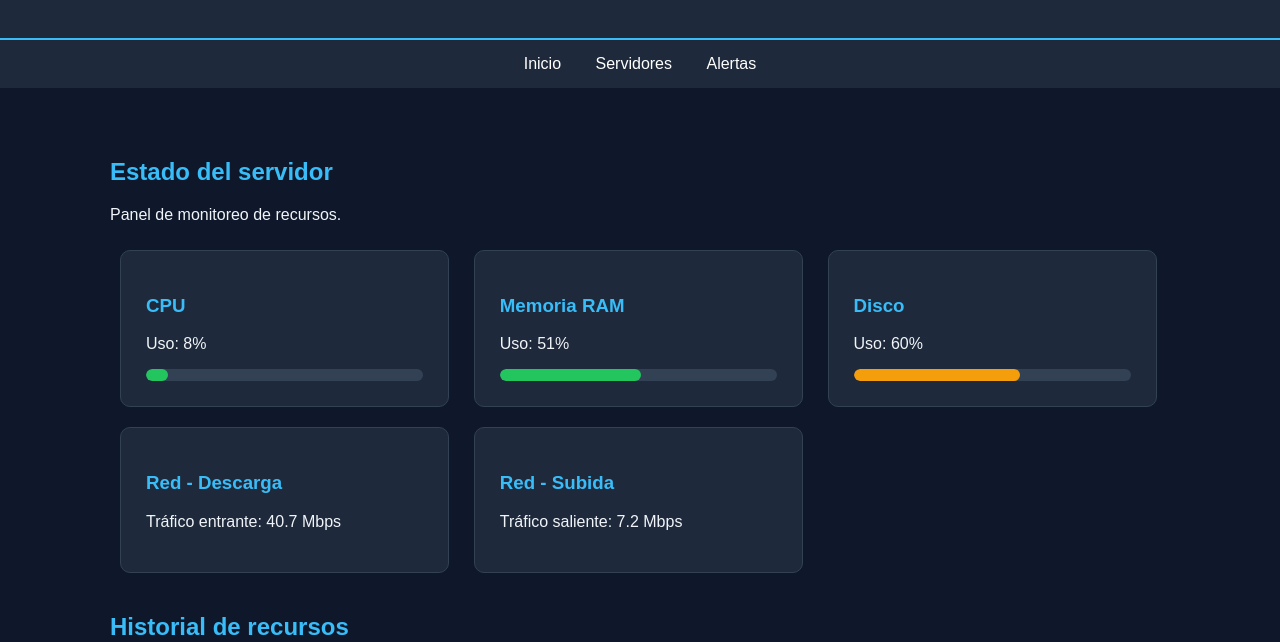
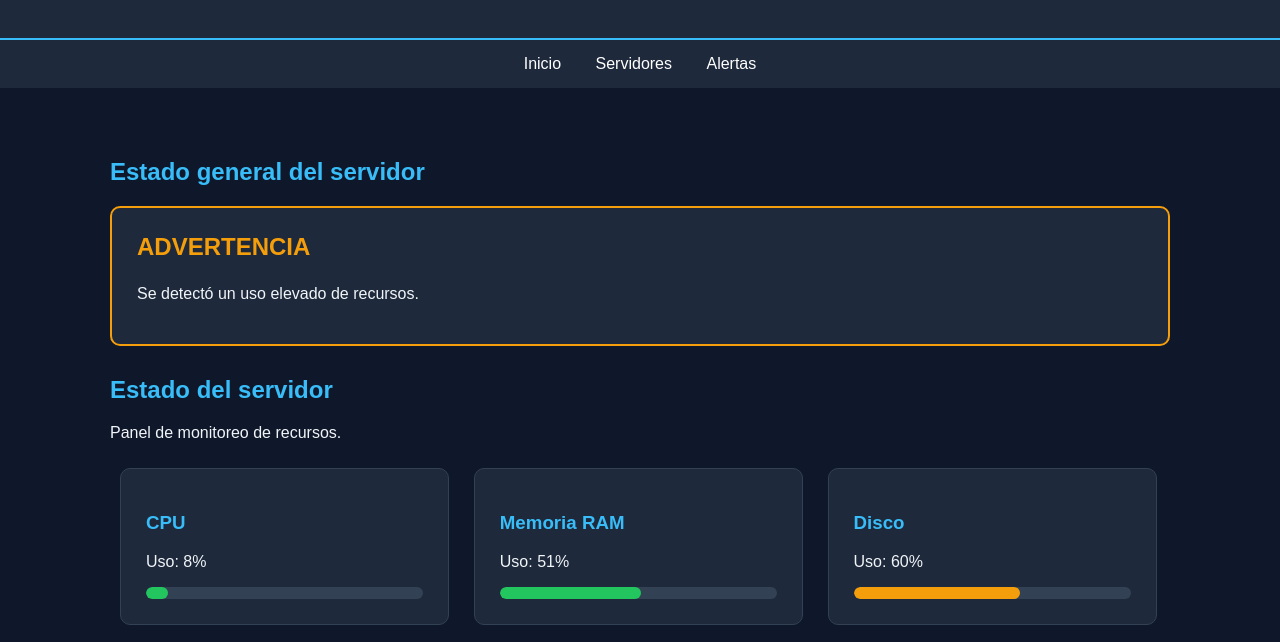
Before and after one commit to frxxn-linuxadmin/linuxguard-noc, a plain HTML site: page frontend/index.html in a window 1280 px wide. Shown: the part 99-741 px from the top of the page. Drawn offline with Linux system fonts and the light colour scheme.

Commit message:
Agregar indicador de estado general del servidor

```diff
--- a/frontend/css/style.css
+++ b/frontend/css/style.css
@@ -348,3 +348,42 @@ footer {
         max-width: 100%;
     }
 }
+
+/* Estado general del servidor */
+
+#panel-estado {
+    padding: 25px;
+    border-radius: 10px;
+    border: 2px solid;
+    background-color: #1e293b;
+    transition: border-color 0.3s ease;
+}
+
+#panel-estado h3 {
+    margin-top: 0;
+    font-size: 24px;
+}
+
+.estado-normal {
+    border-color: #22c55e !important;
+}
+
+.estado-normal h3 {
+    color: #22c55e;
+}
+
+.estado-advertencia {
+    border-color: #f59e0b !important;
+}
+
+.estado-advertencia h3 {
+    color: #f59e0b;
+}
+
+.estado-critico {
+    border-color: #ef4444 !important;
+}
+
+.estado-critico h3 {
+    color: #ef4444;
+}
--- a/frontend/index.html
+++ b/frontend/index.html
@@ -21,6 +21,20 @@
     </nav>
 
     <main id="inicio">
+
+        <section id="estado-general">
+                <h2>Estado general del servidor</h2>
+
+            <div id="panel-estado" class="estado-normal">
+                <h3 id="texto-estado">NORMAL</h3>
+
+                <p id="descripcion-estado">
+                    Verificando el estado de los recursos...
+                </p>
+            </div>
+        </section>
+
+
         <section id="servidores">
             <h2>Estado del servidor</h2>
             <p>Panel de monitoreo de recursos.</p>
--- a/frontend/js/app.js
+++ b/frontend/js/app.js
@@ -147,6 +147,36 @@ function agregarAlerta(mensaje, tipo) {
     lista.appendChild(alerta);
 }
 
+
+function actualizarEstadoGeneral(cpu, ram, disco) {
+    const panel = document.getElementById("panel-estado");
+    const texto = document.getElementById("texto-estado");
+    const descripcion = document.getElementById("descripcion-estado");
+
+    // Tomamos el recurso con mayor utilización
+    const mayorUso = Math.max(cpu, ram, disco);
+
+    if (mayorUso >= umbralCritico) {
+        panel.className = "estado-critico";
+        texto.textContent = "CRÍTICO";
+        descripcion.textContent =
+            "Se detectaron recursos en estado crítico.";
+
+    } else if (mayorUso >= umbralAdvertencia) {
+        panel.className = "estado-advertencia";
+        texto.textContent = "ADVERTENCIA";
+        descripcion.textContent =
+            "Se detectó un uso elevado de recursos.";
+
+    } else {
+        panel.className = "estado-normal";
+        texto.textContent = "NORMAL";
+        descripcion.textContent =
+            "Todos los recursos están dentro de los límites normales.";
+    }
+}
+
+
 function actualizarRecursos() {
     // Datos simulados
     const cpu = Math.floor(Math.random() * 101);
@@ -168,6 +198,10 @@ function actualizarRecursos() {
     actualizarBarra("cpu", cpu);
     actualizarBarra("ram", ram);
     actualizarBarra("disco", disco);
+
+// Actualizar el estado general del servidor
+actualizarEstadoGeneral(cpu, ram, disco);
+
 
     // Guardar las mediciones
     guardarMedicion(historialCPU, cpu);
```
